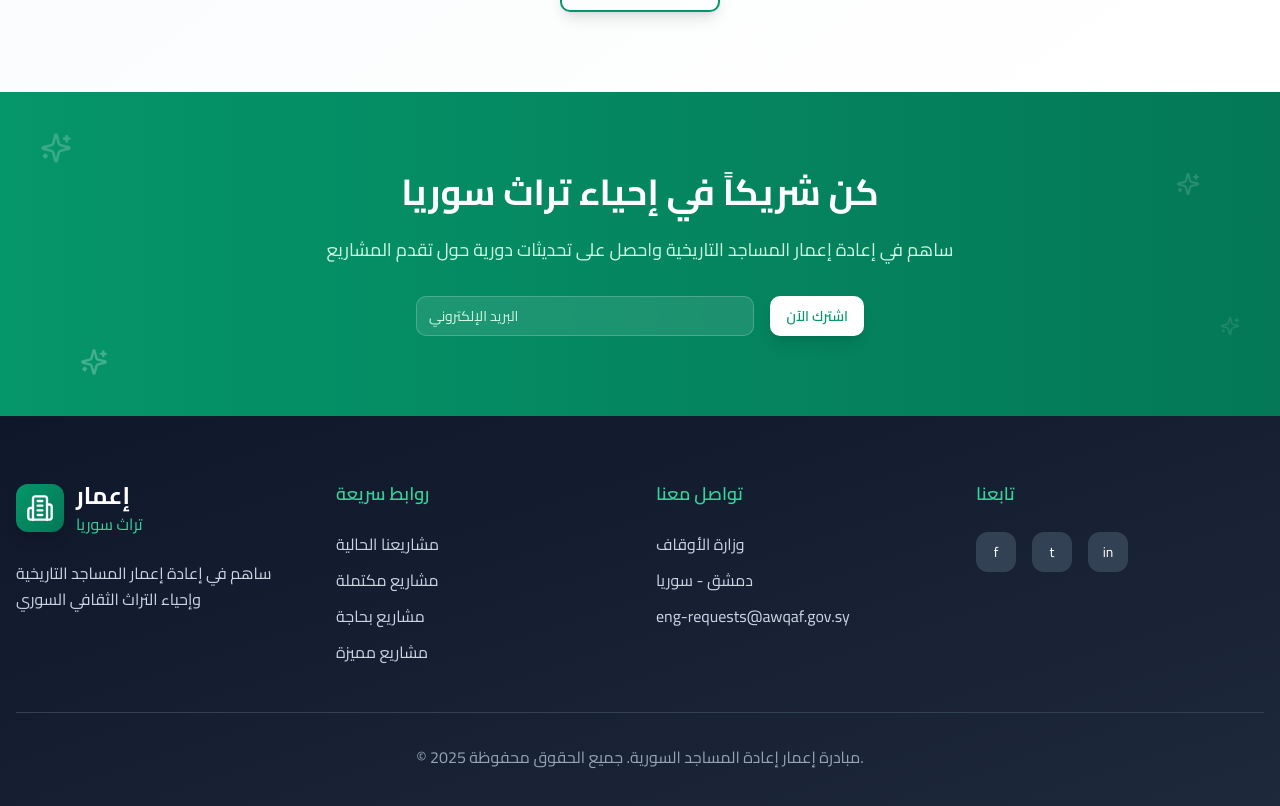
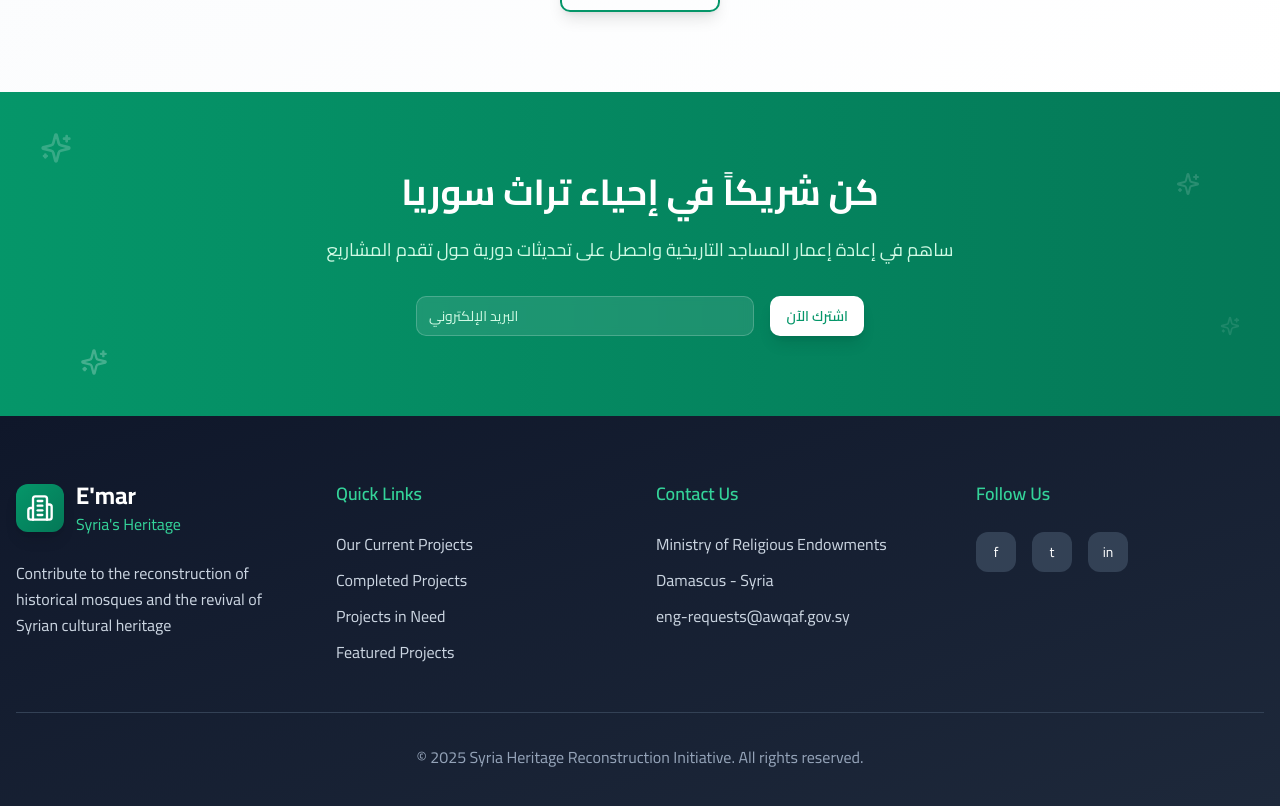
Before and after one commit to khaled-instahandi/syria-heritage-website, a Next.js app: page /en in a window 1280 px wide. Shown: the part 1813-2619 px from the top of the page. Built offline with nearby package versions, Linux system fonts and the light colour scheme.

Commit message:
feat: Localize dashboard and login pages, update footer and locale switcher, and enhance translations

```diff
--- a/app/[locale]/dashboard/page.tsx
+++ b/app/[locale]/dashboard/page.tsx
@@ -43,29 +43,29 @@ export default function DashboardPage() {
 
   const quickActions = [
     {
-      title: "إضافة مسجد جديد",
-      description: "تسجيل مسجد جديد في النظام",
+      title: t("dashboard.actions.addMosque"),
+      description: t("dashboard.actions.addMosqueDesc"),
       icon: Plus,
       href: "/dashboard/mosques/new",
       color: "bg-emerald-500",
     },
     {
-      title: "رفع ملف Excel",
-      description: "استيراد بيانات مساجد جديدة",
+      title: t("dashboard.actions.uploadExcel"),
+      description: t("dashboard.actions.uploadExcelDesc"),
       icon: Upload,
       href: "/dashboard/import",
       color: "bg-blue-500",
     },
     {
-      title: "إنشاء تقرير",
-      description: "إنشاء تقرير مفصل",
+      title: t("dashboard.actions.createReport"),
+      description: t("dashboard.actions.createReportDesc"),
       icon: BarChart3,
       href: "/dashboard/reports",
       color: "bg-purple-500",
     },
     {
-      title: "إدارة التبرعات",
-      description: "تسجيل ومتابعة التبرعات",
+      title: t("dashboard.actions.manageDonations"),
+      description: t("dashboard.actions.manageDonationsDesc"),
       icon: DollarSign,
       href: "/dashboard/donations",
       color: "bg-amber-500",
@@ -84,40 +84,40 @@ export default function DashboardPage() {
         {/* Stats Cards */}
         <div className="grid grid-cols-1 sm:grid-cols-2 lg:grid-cols-4 gap-4 lg:gap-6">
           <StatsCard
-            title="إجمالي المساجد"
+            title={t("dashboard.stats.totalMosques")}
             value={stats.totalMosques}
             change={{ value: "+12%", type: "increase" }}
             icon={Mosque}
             color="from-emerald-500 to-emerald-600"
             bgColor="bg-emerald-50"
-            description="مسجد مسجل في النظام"
+            description={t("dashboard.stats.totalMosquesDesc")}
           />
           <StatsCard
-            title="إجمالي التبرعات"
+            title={t("dashboard.stats.totalDonations")}
             value={formatCurrency(stats.totalDonations).replace("US$", "$")}
             change={{ value: "+8%", type: "increase" }}
             icon={DollarSign}
             color="from-blue-500 to-blue-600"
             bgColor="bg-blue-50"
-            description="تم جمعها من المتبرعين"
+            description={t("dashboard.stats.totalDonationsDesc")}
           />
           <StatsCard
-            title="مساجد مكتملة"
+            title={t("dashboard.stats.completedMosques")}
             value={stats.completedMosques}
             change={{ value: "+25%", type: "increase" }}
             icon={TrendingUp}
             color="from-amber-500 to-amber-600"
             bgColor="bg-amber-50"
-            description="مسجد تم إعادة إعماره"
+            description={t("dashboard.stats.completedMosquesDesc")}
           />
           <StatsCard
-            title="مشاريع نشطة"
+            title={t("dashboard.stats.activeProjects")}
             value={stats.activeProjects}
             change={{ value: "-3%", type: "decrease" }}
             icon={FileText}
             color="from-purple-500 to-purple-600"
             bgColor="bg-purple-50"
-            description="مشروع قيد التنفيذ"
+            description={t("dashboard.stats.activeProjectsDesc")}
           />
         </div>
 
@@ -148,7 +148,7 @@ export default function DashboardPage() {
           {/* Recent Projects */}
           <Card>
             <CardHeader className="flex flex-row items-center justify-between">
-              <CardTitle className="text-lg lg:text-xl">آخر المشاريع</CardTitle>
+              <CardTitle className="text-lg lg:text-xl">{t("dashboard.recent.projects")}</CardTitle>
               <Link href="/dashboard/projects">
                 <Button variant="outline" size="sm">
                   <Eye className="w-4 h-4 ml-2" />
@@ -208,7 +208,7 @@ export default function DashboardPage() {
           {/* Recent Donations */}
           <Card>
             <CardHeader className="flex flex-row items-center justify-between">
-              <CardTitle className="text-lg lg:text-xl">آخر التبرعات</CardTitle>
+              <CardTitle className="text-lg lg:text-xl">{t("dashboard.recent.donations")}</CardTitle>
               <Link href="/dashboard/donations">
                 <Button variant="outline" size="sm">
                   <Eye className="w-4 h-4 ml-2" />
@@ -228,7 +228,7 @@ export default function DashboardPage() {
                         <User className="w-5 h-5 text-emerald-600" />
                       </div>
                       <div className="min-w-0">
-                        <p className="font-semibold text-slate-900 truncate">{donation.donor_name || "متبرع مجهول"}</p>
+                        <p className="font-semibold text-slate-900 truncate">{donation.donor_name || t("dashboard.recent.anonymousDonor")}</p>
                         <div className="flex flex-col sm:flex-row sm:items-center gap-1 sm:gap-2 text-sm text-slate-600">
                           <span className="truncate">{donation.payment_method}</span>
                           <span className="hidden sm:inline">•</span>
@@ -249,7 +249,7 @@ export default function DashboardPage() {
         {/* Recent Mosques */}
         <Card>
           <CardHeader className="flex flex-row items-center justify-between">
-            <CardTitle className="text-lg lg:text-xl">آخر المساجد المضافة</CardTitle>
+            <CardTitle className="text-lg lg:text-xl">{t("dashboard.recent.mosques")}</CardTitle>
             <Link href="/dashboard/mosques">
               <Button variant="outline" size="sm">
                 <Eye className="w-4 h-4 ml-2" />
@@ -282,7 +282,7 @@ export default function DashboardPage() {
                     </div>
                     <div className="flex items-center justify-between">
                       <span className="text-sm text-slate-600 truncate">
-                        {mosque.estimated_cost ? formatCurrency(mosque.estimated_cost) : "غير محدد"}
+                        {mosque.estimated_cost ? formatCurrency(mosque.estimated_cost) : t("dashboard.recent.undefined")}
                       </span>
                       <Link href={`/dashboard/mosques/${mosque.id}`}>
                         <Button variant="ghost" size="sm">
--- a/components/layout/footer.tsx
+++ b/components/layout/footer.tsx
@@ -18,22 +18,22 @@ export function Footer() {
                 <Mosque className="w-7 h-7 text-white" />
               </div>
               <div>
-                <h3 className="text-2xl font-bold">إعمار</h3>
-                <p className="text-emerald-400">تراث سوريا</p>
+                <h3 className="text-2xl font-bold">{t("footer.brand.title")}</h3>
+                <p className="text-emerald-400">{t("footer.brand.subtitle")}</p>
               </div>
             </div>
             <p className="text-slate-300 leading-relaxed">
-              ساهم في إعادة إعمار المساجد التاريخية وإحياء التراث الثقافي السوري
+              {t("footer.brand.description")}
             </p>
           </div>
 
           {/* Quick Links */}
           <div>
-            <h4 className="text-lg font-semibold mb-6 text-emerald-400">روابط سريعة</h4>
+            <h4 className="text-lg font-semibold mb-6 text-emerald-400">{t("footer.quickLinks.title")}</h4>
             <ul className="space-y-3">
               <li>
                 <Link href="/projects" className="text-slate-300 hover:text-emerald-400 transition-colors">
-                  مشاريعنا الحالية
+                  {t("footer.quickLinks.currentProjects")}
                 </Link>
               </li>
               <li>
@@ -41,12 +41,12 @@ export function Footer() {
                   href="/projects?status=completed"
                   className="text-slate-300 hover:text-emerald-400 transition-colors"
                 >
-                  مشاريع مكتملة
+                  {t("footer.quickLinks.completedProjects")}
                 </Link>
               </li>
               <li>
                 <Link href="/projects?status=study" className="text-slate-300 hover:text-emerald-400 transition-colors">
-                  مشاريع بحاجة
+                  {t("footer.quickLinks.neededProjects")}
                 </Link>
               </li>
               <li>
@@ -54,7 +54,7 @@ export function Footer() {
                   href="/projects?featured=true"
                   className="text-slate-300 hover:text-emerald-400 transition-colors"
                 >
-                  مشاريع مميزة
+                  {t("footer.quickLinks.featuredProjects")}
                 </Link>
               </li>
             </ul>
@@ -62,17 +62,17 @@ export function Footer() {
 
           {/* Contact */}
           <div>
-            <h4 className="text-lg font-semibold mb-6 text-emerald-400">تواصل معنا</h4>
+            <h4 className="text-lg font-semibold mb-6 text-emerald-400">{t("footer.contact.title")}</h4>
             <div className="space-y-3 text-slate-300">
-              <p>وزارة الأوقاف</p>
-              <p>دمشق - سوريا</p>
-              <p>eng-requests@awqaf.gov.sy</p>
+              <p>{t("footer.contact.ministry")}</p>
+              <p>{t("footer.contact.location")}</p>
+              <p>{t("footer.contact.email")}</p>
             </div>
           </div>
 
           {/* Social */}
           <div>
-            <h4 className="text-lg font-semibold mb-6 text-emerald-400">تابعنا</h4>
+            <h4 className="text-lg font-semibold mb-6 text-emerald-400">{t("footer.social.title")}</h4>
             <div className="flex gap-4">
               <div className="w-10 h-10 bg-slate-700 hover:bg-emerald-600 rounded-lg flex items-center justify-center transition-colors cursor-pointer">
                 <span className="text-sm">f</span>
@@ -88,7 +88,7 @@ export function Footer() {
         </div>
 
         <div className="border-t border-slate-700 pt-8 text-center text-slate-400">
-          <p>© 2025 مبادرة إعمار إعادة المساجد السورية. جميع الحقوق محفوظة.</p>
+          <p>{t("footer.copyright")}</p>
         </div>
       </div>
     </footer>
--- a/components/ui/project-card.tsx
+++ b/components/ui/project-card.tsx
@@ -72,7 +72,7 @@ export function ProjectCard({ project, index = 0 }: ProjectCardProps) {
 
         <div className="mb-6">
           <div className="flex justify-between items-center mb-2">
-            <span className="text-sm text-slate-600">التقدم المحرز</span>
+            <span className="text-sm text-slate-600">{t("projects.progress")}</span>
             <span className="text-sm font-semibold text-emerald-600">{progress}%</span>
           </div>
           <Progress value={progress} className="h-2 bg-slate-200">
@@ -82,9 +82,9 @@ export function ProjectCard({ project, index = 0 }: ProjectCardProps) {
             />
           </Progress>
           <div className="flex justify-between items-center mt-2 text-sm">
-            <span className="text-slate-600">{formatCurrency(totalRaised)} مُجمع</span>
+            <span className="text-slate-600">{formatCurrency(totalRaised)} {t("projects.raised")}</span>
             <span className="font-semibold text-slate-900">
-              {project.total_cost ? formatCurrency(project.total_cost) : "غير محدد"} الهدف
+              {project.total_cost ? formatCurrency(project.total_cost) : t("projects.undefined")} {t("projects.target")}
             </span>
           </div>
         </div>
--- a/messages/ar.json
+++ b/messages/ar.json
@@ -52,6 +52,10 @@
     "description": "تصفح جميع مشاريع إعادة إعمار وترميم المساجد",
     "donate": "تبرع الآن",
     "viewDetails": "عرض التفاصيل",
+    "progress": "التقدم المحرز",
+    "raised": "مُجمع",
+    "target": "الهدف",
+    "undefined": "غير محدد",
     "status": {
       "study": "قيد الدراسة",
       "progress": "قيد التنفيذ",
@@ -87,7 +91,34 @@
     "statistics": "الإحصائيات",
     "addNew": "إضافة جديد",
     "viewAll": "عرض الكل",
-    "manageAll": "إدارة الكل"
+    "manageAll": "إدارة الكل",
+    "actions": {
+      "addMosque": "إضافة مسجد جديد",
+      "addMosqueDesc": "تسجيل مسجد جديد في النظام",
+      "uploadExcel": "رفع ملف Excel",
+      "uploadExcelDesc": "استيراد بيانات مساجد جديدة",
+      "createReport": "إنشاء تقرير",
+      "createReportDesc": "إنشاء تقرير مفصل",
+      "manageDonations": "إدارة التبرعات",
+      "manageDonationsDesc": "تسجيل ومتابعة التبرعات"
+    },
+    "stats": {
+      "totalMosques": "إجمالي المساجد",
+      "totalMosquesDesc": "مسجد مسجل في النظام",
+      "totalDonations": "إجمالي التبرعات",
+      "totalDonationsDesc": "تم جمعها من المتبرعين",
+      "completedMosques": "مساجد مكتملة",
+      "completedMosquesDesc": "مسجد تم إعادة إعماره",
+      "activeProjects": "مشاريع نشطة",
+      "activeProjectsDesc": "مشروع قيد التنفيذ"
+    },
+    "recent": {
+      "projects": "آخر المشاريع",
+      "donations": "آخر التبرعات",
+      "mosques": "آخر المساجد المضافة",
+      "anonymousDonor": "متبرع مجهول",
+      "undefined": "غير محدد"
+    }
   },
   "about": {
     "title": "عن المبادرة",
@@ -209,5 +240,47 @@
       "email": "partnerships@syria-heritage.org",
       "phone": "+963-11-1122334"
     }
+  },
+  "footer": {
+    "brand": {
+      "title": "إعمار",
+      "subtitle": "تراث سوريا",
+      "description": "ساهم في إعادة إعمار المساجد التاريخية وإحياء التراث الثقافي السوري"
+    },
+    "quickLinks": {
+      "title": "روابط سريعة",
+      "currentProjects": "مشاريعنا الحالية",
+      "completedProjects": "مشاريع مكتملة",
+      "neededProjects": "مشاريع بحاجة",
+      "featuredProjects": "مشاريع مميزة"
+    },
+    "contact": {
+      "title": "تواصل معنا",
+      "ministry": "وزارة الأوقاف",
+      "location": "دمشق - سوريا",
+      "email": "eng-requests@awqaf.gov.sy"
+    },
+    "social": {
+      "title": "تابعنا"
+    },
+    "copyright": "© 2025 مبادرة إعمار إعادة المساجد السورية. جميع الحقوق محفوظة."
+  },
+  "login": {
+    "title": "تسجيل الدخول",
+    "subtitle": "أدخل بياناتك للوصول إلى لوحة التحكم",
+    "email": "البريد الإلكتروني",
+    "password": "كلمة المرور",
+    "submit": "تسجيل الدخول",
+    "submitting": "جاري تسجيل الدخول...",
+    "backHome": "العودة إلى الصفحة الرئيسية",
+    "demoCredentials": "بيانات تجريبية:",
+    "adminDemo": "المدير: admin@syria-heritage.org / password",
+    "userDemo": "المستخدم: user@syria-heritage.org / password",
+    "brandTitle": "إحياء تراث سوريا",
+    "brandSubtitle": "الحفاظ على التراث",
+    "errors": {
+      "general": "حدث خطأ في تسجيل الدخول",
+      "connection": "حدث خطأ في الاتصال بالخادم"
+    }
   }
 }
--- a/messages/en.json
+++ b/messages/en.json
@@ -11,7 +11,16 @@
     "search": "Search",
     "filter": "Filter",
     "export": "Export",
-    "import": "Import"
+    "import": "Import",
+    "add": "Add",
+    "update": "Update",
+    "remove": "Remove",
+    "confirm": "Confirm",
+    "back": "Back",
+    "next": "Next",
+    "previous": "Previous",
+    "submit": "Submit",
+    "reset": "Reset"
   },
   "navigation": {
     "home": "Home",
@@ -43,6 +52,10 @@
     "description": "Browse all mosque reconstruction and restoration projects",
     "donate": "Donate Now",
     "viewDetails": "View Details",
+    "progress": "Progress Made",
+    "raised": "Raised",
+    "target": "Target",
+    "undefined": "Undefined",
     "status": {
       "study": "Under Study",
       "progress": "In Progress",
@@ -65,9 +78,6 @@
     "title": "Dashboard",
     "welcome": "Welcome to the Management Dashboard",
     "overview": "Overview",
-    "quickActions": "Quick Actions",
-    "viewAll": "View All",
-    "manageAll": "Manage All",
     "importBatches": "Import Batches",
     "mosquesManagement": "Mosques Management",
     "projectsManagement": "Projects Management",
@@ -75,7 +85,40 @@
     "mediaManagement": "Media Management",
     "reports": "Reports",
     "users": "Users",
-    "settings": "Settings"
+    "settings": "Settings",
+    "quickActions": "Quick Actions",
+    "recentActivity": "Recent Activity",
+    "statistics": "Statistics",
+    "addNew": "Add New",
+    "viewAll": "View All",
+    "manageAll": "Manage All",
+    "actions": {
+      "addMosque": "Add New Mosque",
+      "addMosqueDesc": "Register a new mosque in the system",
+      "uploadExcel": "Upload Excel File",
+      "uploadExcelDesc": "Import new mosque data",
+      "createReport": "Create Report",
+      "createReportDesc": "Generate detailed report",
+      "manageDonations": "Manage Donations",
+      "manageDonationsDesc": "Record and track donations"
+    },
+    "stats": {
+      "totalMosques": "Total Mosques",
+      "totalMosquesDesc": "mosques registered in the system",
+      "totalDonations": "Total Donations",
+      "totalDonationsDesc": "collected from donors",
+      "completedMosques": "Completed Mosques",
+      "completedMosquesDesc": "mosques reconstructed",
+      "activeProjects": "Active Projects",
+      "activeProjectsDesc": "projects in progress"
+    },
+    "recent": {
+      "projects": "Recent Projects",
+      "donations": "Recent Donations",
+      "mosques": "Recently Added Mosques",
+      "anonymousDonor": "Anonymous Donor",
+      "undefined": "Undefined"
+    }
   },
   "about": {
     "title": "About the Initiative",
@@ -159,5 +202,85 @@
       "title": "Contact Us",
       "description": "For inquiries and participation in the initiative"
     }
+  },
+  "contact": {
+    "title": "Contact Us",
+    "subtitle": "We are here to answer your inquiries and help you participate in the Reviving Syria's Heritage initiative",
+    "form": {
+      "name": "Full Name",
+      "email": "Email Address",
+      "phone": "Phone Number",
+      "subject": "Subject",
+      "message": "Message",
+      "send": "Send Message",
+      "sending": "Sending...",
+      "success": "Your message was sent successfully",
+      "error": "An error occurred while sending the message"
+    },
+    "info": {
+      "address": "Address",
+      "phone": "Phone",
+      "email": "Email",
+      "hours": "Working Hours"
+    },
+    "office": {
+      "title": "Initiative Office",
+      "address": "Ministry of Religious Endowments - Damascus - Syria",
+      "phone": "+963-11-1234567",
+      "email": "info@syria-heritage.org",
+      "hours": "Sunday - Thursday: 8:00 AM - 4:00 PM"
+    },
+    "support": {
+      "title": "Technical Support",
+      "email": "support@syria-heritage.org",
+      "phone": "+963-11-7654321"
+    },
+    "partnerships": {
+      "title": "Partnerships",
+      "email": "partnerships@syria-heritage.org",
+      "phone": "+963-11-1122334"
+    }
+  },
+  "footer": {
+    "brand": {
+      "title": "E'mar",
+      "subtitle": "Syria's Heritage",
+      "description": "Contribute to the reconstruction of historical mosques and the revival of Syrian cultural heritage"
+    },
+    "quickLinks": {
+      "title": "Quick Links",
+      "currentProjects": "Our Current Projects",
+      "completedProjects": "Completed Projects",
+      "neededProjects": "Projects in Need",
+      "featuredProjects": "Featured Projects"
+    },
+    "contact": {
+      "title": "Contact Us",
+      "ministry": "Ministry of Religious Endowments",
+      "location": "Damascus - Syria",
+      "email": "eng-requests@awqaf.gov.sy"
+    },
+    "social": {
+      "title": "Follow Us"
+    },
+    "copyright": "© 2025 Syria Heritage Reconstruction Initiative. All rights reserved."
+  },
+  "login": {
+    "title": "Login",
+    "subtitle": "Enter your credentials to access the dashboard",
+    "email": "Email Address",
+    "password": "Password",
+    "submit": "Sign In",
+    "submitting": "Signing in...",
+    "backHome": "Back to Homepage",
+    "demoCredentials": "Demo Credentials:",
+    "adminDemo": "Admin: admin@syria-heritage.org / password",
+    "userDemo": "User: user@syria-heritage.org / password",
+    "brandTitle": "Reviving Syria's Heritage",
+    "brandSubtitle": "Preserving Heritage",
+    "errors": {
+      "general": "An error occurred during login",
+      "connection": "Connection error with server"
+    }
   }
 }
--- a/middleware.ts
+++ b/middleware.ts
@@ -2,7 +2,8 @@ import createMiddleware from "next-intl/middleware"
 
 export default createMiddleware({
   locales: ["ar", "en"],
-  defaultLocale: "ar"
+  defaultLocale: "ar",
+  localePrefix: "always"
 })
 
 export const config = {
```
Also changed, not shown: app/[locale]/login/page.tsx (+14 -14 lines), app/layout.tsx (+5 -4 lines), components/ui/locale-switcher.tsx (+22 -20 lines).
